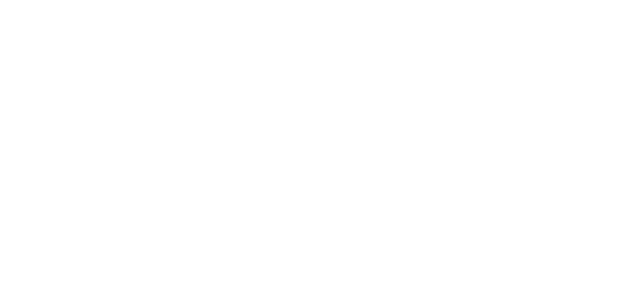
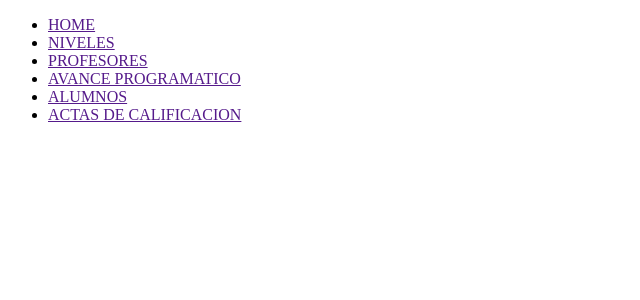
Before and after one commit to jesusHLJJ/vinculacion_ingles, a PHP site: page /ADMINISTRADOR/index.php in a window 1280 px wide. Before the commit the part shown is empty. Shown: the top 300 px of the page, without its empty margins (0-640 px from the left). Run offline with PHP 8.4, Linux system fonts and the light colour scheme; some libraries are stand-ins or nearby versions.

Commit message:
Se ha agregado el menu de navegacion al index del administrador

```diff
--- a/ADMINISTRADOR/index.php
+++ b/ADMINISTRADOR/index.php
@@ -8,9 +8,19 @@
 </head>
 
 <body>
+    <div class="contenedor" id="contenedor">
+        <ul class="lista">
+            <li class="menu"><a href="">HOME</a></li>
+            <li class="menu"><a href="">NIVELES</a></li>
+            <li class="menu"><a href="">PROFESORES</a></li>
+            <li class="menu"><a href="">AVANCE PROGRAMATICO</a></li>
+            <li class="menu"><a href="">ALUMNOS</a></li>
+            <li class="menu"><a href="">ACTAS DE CALIFICACION</a></li>
+        </ul>
+    </div>
 
-
-    <script src="https://cdn.jsdelivr.net/npm/sweetalert2@11"></script>
+    <div class="cerrar_sesion">
+    </div>
 </body>
 
 </html>
```
